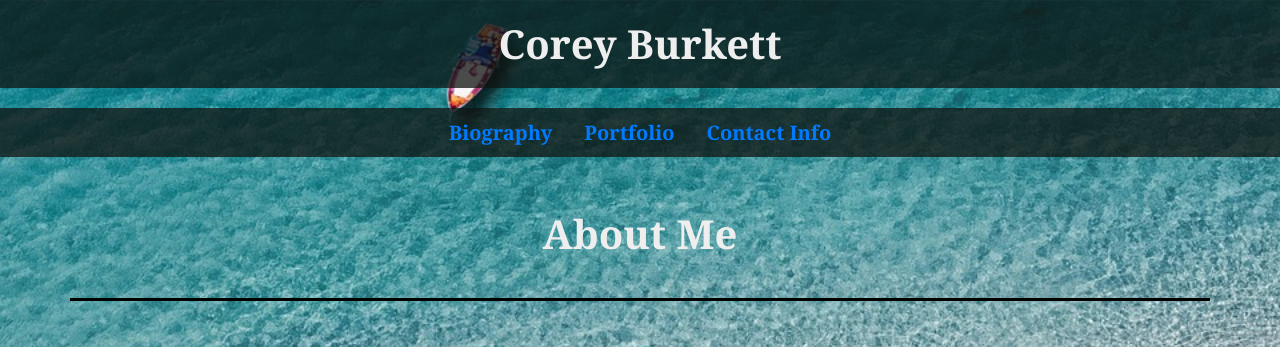
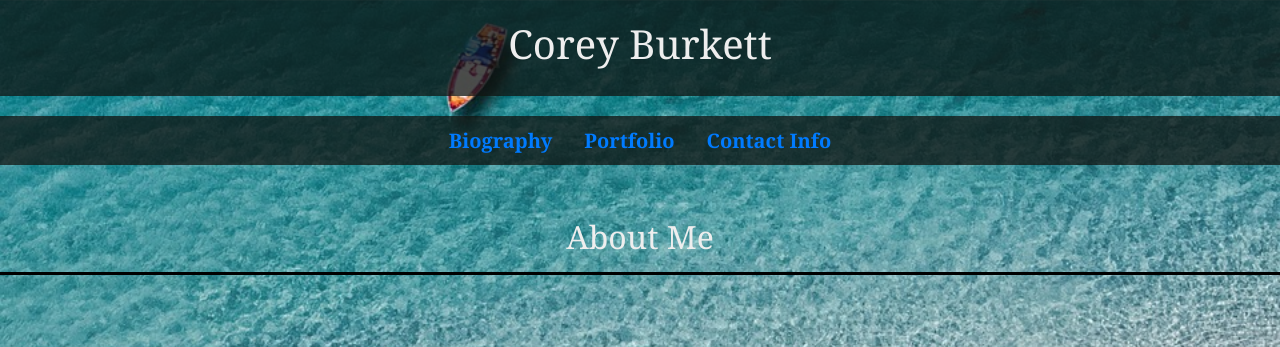
Before and after one commit to cburkett22/02-Responsive-Portfolio, a plain HTML site: page index.html in a window 1280 px wide. Shown: the top 347 px of the page. Drawn offline with nearby package versions, Linux system fonts and the light colour scheme; grey boxes are pictures that could not be loaded.

Commit message:
Updated biography

```diff
--- a/index.html
+++ b/index.html
@@ -6,12 +6,20 @@
       <title>Introduction Page</title>
       <link rel="stylesheet" href="https://stackpath.bootstrapcdn.com/bootstrap/4.5.0/css/bootstrap.min.css" integrity="sha384-9aIt2nRpC12Uk9gS9baDl411NQApFmC26EwAOH8WgZl5MYYxFfc+NcPb1dKGj7Sk" crossorigin="anonymous">
       <link rel="stylesheet" href="style.css">
+  </head>
 
-</head>
   <body>
+    <div class="container-center">
+      <div class="row-1">
+        <div class="col-xs-12">
           <header>
             <h1>Corey Burkett</h1>
           </header>
+        </div>
+      </div>
+
+      <div class="row-2">
+        <div class="col-xs-9">
           <ul class="nav justify-content-center">
             <li class="nav-item">
               <a class="nav-link active" href="index.html">Biography</a>
@@ -23,25 +31,33 @@
               <a class="nav-link" href="contact.html">Contact Info</a>
             </li>
           </ul>
+        </div>
+      </div>
 
-    <div class="container">
-        <div class="row">
-            <div class="col-xs-12">
+      <div class="row-3">
+        <div class="col-xs-6">
           <br>
           <h2>About Me</h2>
           <hr style="height:3px;border-width:0;color:black;background-color:black">
           <br>
+        </div>
+      </div>
+
+      <div class="row-4">
+        <div class="col-xs-12">
           <img src="img/bio-img.JPG" id="bio-img" alt="My wife, my dog Cosmo, and I." style="width:550px;height:400px">
           <div class="transbox">
             <p>I am attending the well-known University of California, Irvine Coding Boot Camp to become a Web/ Software Developer. I am currently a full-time student pursuing a Bachelor's degree in Business Administration with a Concentration in Information Systems. I served 4 years in the United States Marine Corps as a Rifleman with 2nd Battalion, 4th Marines at Camp Pendleton, California.</p>
           </div>
         </div>
       </div>
-    </div>
 
       <br><br><br><br>
 
+      <footer>
         <p style="font-family: sans-serif;font-size: 16px;text-align: center;">© Copyright</p>
+      </footer>
+    </div>
 
   </body>
 </html>
--- a/style.css
+++ b/style.css
@@ -12,11 +12,16 @@ body {
   overflow: auto;
 }
 
-header {
+.container {
+  margin: 0;
+  padding: 0;
+}
+
+.row-1 {
   background: rgba(17, 19, 17, 0.75);
 }
 
-h1 {
+header {
   padding: 20px 0;
   margin: 0;
   margin-bottom: 20px;
@@ -26,7 +31,15 @@ h1 {
   font-weight: 600;
 }
 
-h2 {
+.row-2 {
+  background: rgba(17, 19, 17, 0.75);
+}
+
+.nav-item {
+  font-size: 20px;
+}
+
+.row-3 {
   padding: 20px 0;
   margin: 0;
   margin-bottom: 20px;
@@ -34,14 +47,6 @@ h2 {
   color: #eee;
   text-align: center;
   font-weight: 600;
-}
-
-.nav {
-  background: rgba(17, 19, 17, 0.75);
-}
-
-.nav-item {
-  font-size: 20px;
 }
 
 #bio-img {
```
Also changed, not shown: contact.html (+18 -1 lines), portfolio.html (+18 -1 lines). Lines whose indentation alone changed are shown as unchanged.
